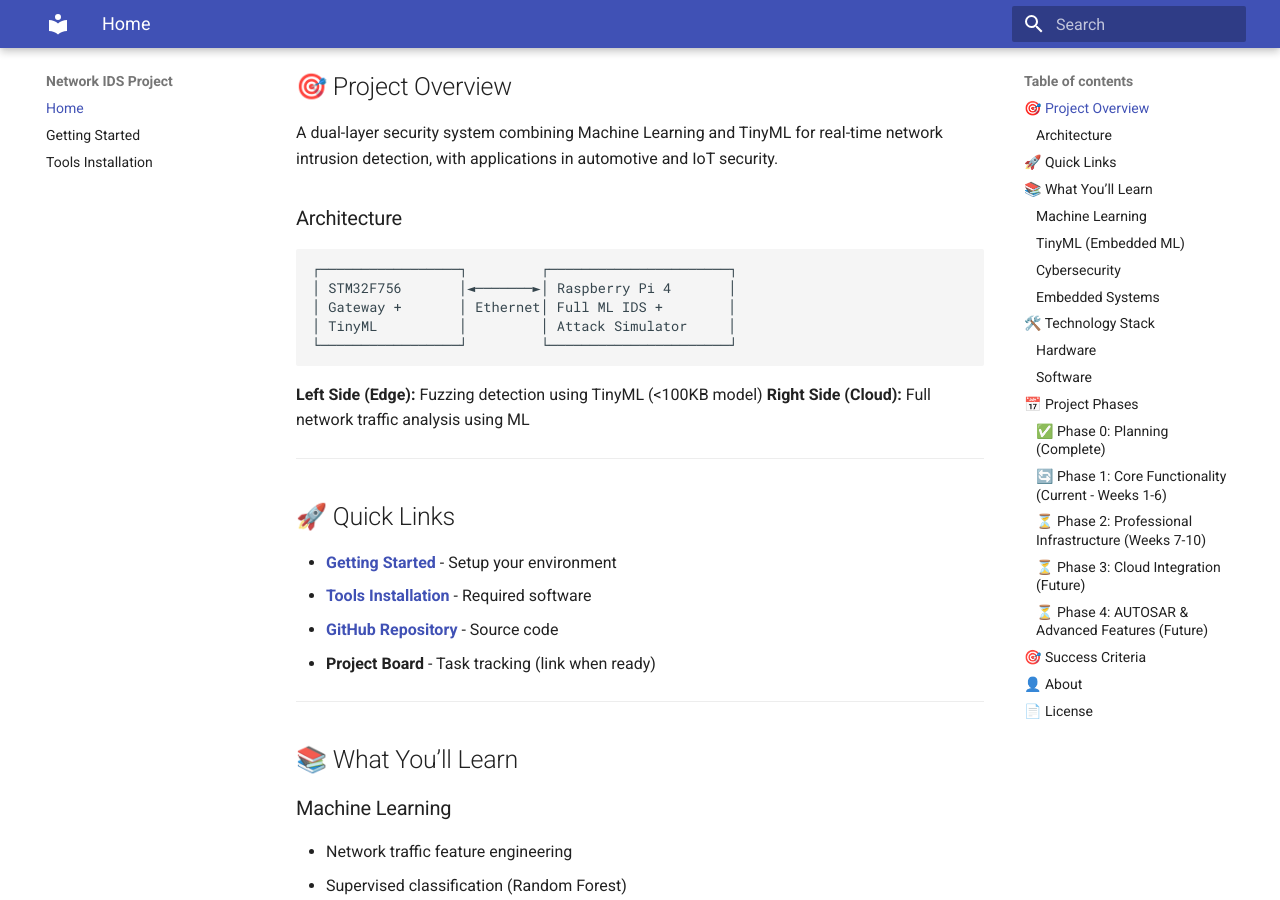
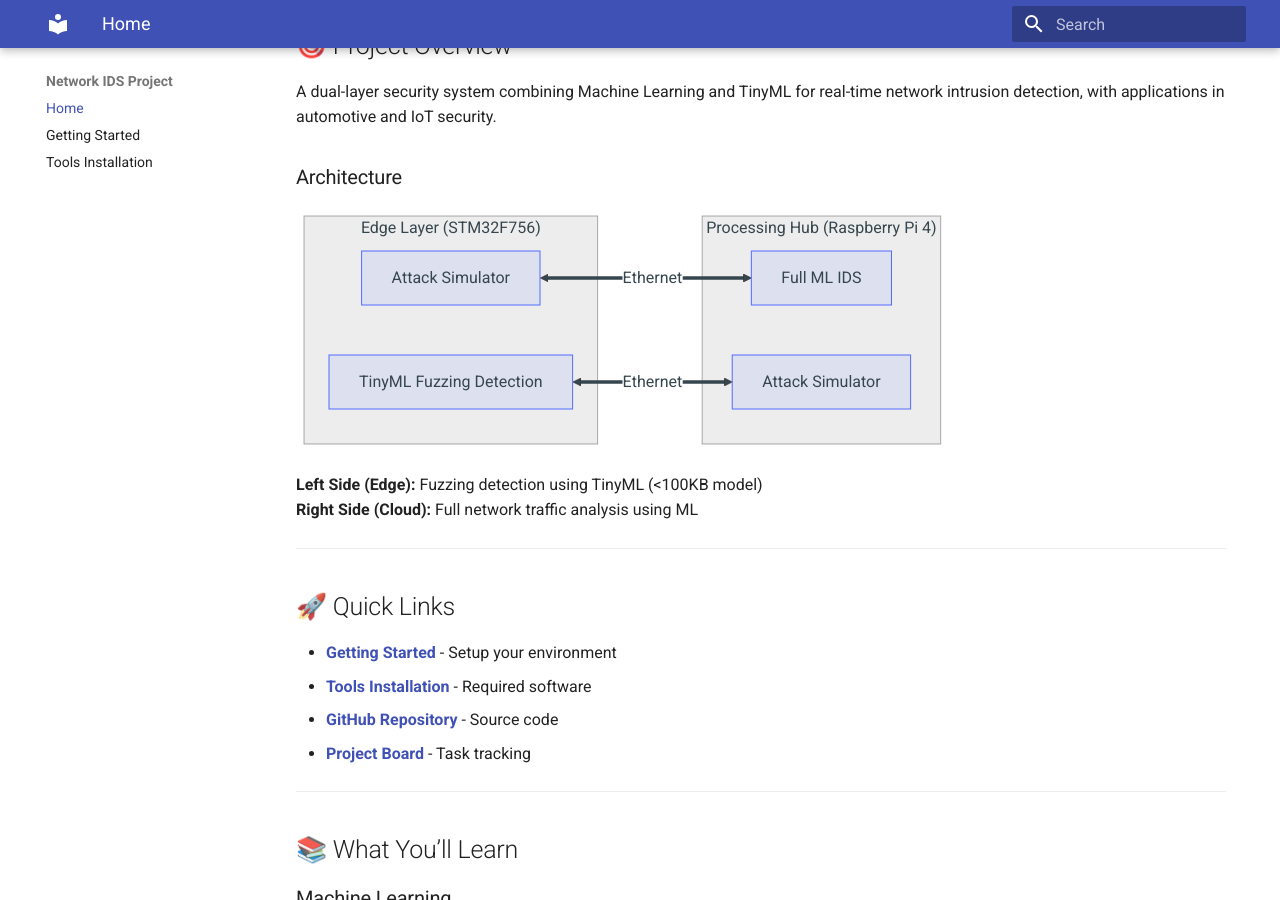
Before and after one commit to Sivaram91/Network-IDS-project, an MkDocs documentation site: the page built from docs/index.md, in a window 1280 px wide and 900 px high, scrolled down 973 px. Built offline with MkDocs 1.6.1 and Material for MkDocs 9.7.7, drawn with Linux system fonts in a browser that asks for light colours; some of the changed lines change nothing that is shown.

Commit message:
Initial document update

````diff
--- a/docs/index.md
+++ b/docs/index.md
@@ -14,12 +14,20 @@
 
 ### Architecture
 
-```
-┌─────────────────┐         ┌──────────────────────┐
-│ STM32F756       │◄───────►│ Raspberry Pi 4       │
-│ Gateway +       │ Ethernet│ Full ML IDS +        │
-│ TinyML          │         │ Attack Simulator     │
-└─────────────────┘         └──────────────────────┘
+```mermaid
+graph LR
+    subgraph Edge ["Edge Layer (STM32F756)"]
+        A[TinyML Fuzzing Detection]
+        B[Attack Simulator]
+    end
+
+    subgraph Core ["Processing Hub (Raspberry Pi 4)"]
+        C[Full ML IDS]
+        D[Attack Simulator]
+    end
+
+    A <== Ethernet ==> D
+    B <== Ethernet ==> C
 ```
 
 **Left Side (Edge):** Fuzzing detection using TinyML (<100KB model)
@@ -32,7 +40,7 @@
 - **[Getting Started](getting_started.md)** - Setup your environment
 - **[Tools Installation](tools_installation.md)** - Required software
 - **[GitHub Repository](https://github.com/Sivaram91/Network-IDS-project)** - Source code
-- **Project Board** - Task tracking (link when ready)
+- **[Project Board](https://github.com/users/Sivaram91/projects/2/views/2)** - Task tracking
 
 -----
 
--- a/mkdocs.yml
+++ b/mkdocs.yml
@@ -10,12 +10,13 @@
   features:
     - navigation.sections
     - navigation.expand
+
+extra:
   toc:
     visible: false
 
-  custom_dir: docs
-  extra_css:
-    - css/custom.css
+extra_css:
+  - css/custom.css
 
 nav:
   - Home: index.md
@@ -27,6 +28,15 @@
 
 markdown_extensions:
   - admonition
-  - codehilite
+  - codehilite:
+      guess_lang: false
   - toc:
       permalink: true
+  - pymdownx.superfences:
+      custom_fences:
+        - name: mermaid
+          class: mermaid
+          format: !!python/name:pymdownx.superfences.fence_code_format
+
+extra_javascript:
+  - https://unpkg.com/mermaid/dist/mermaid.min.js
````
